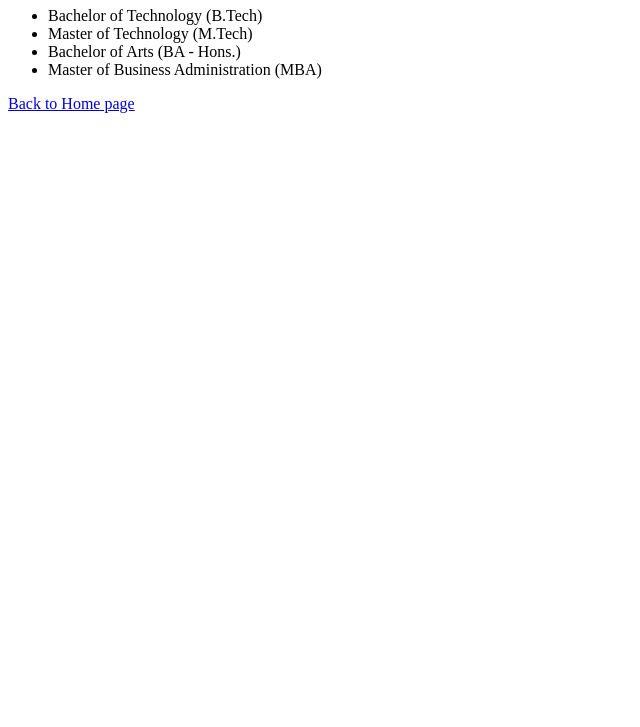
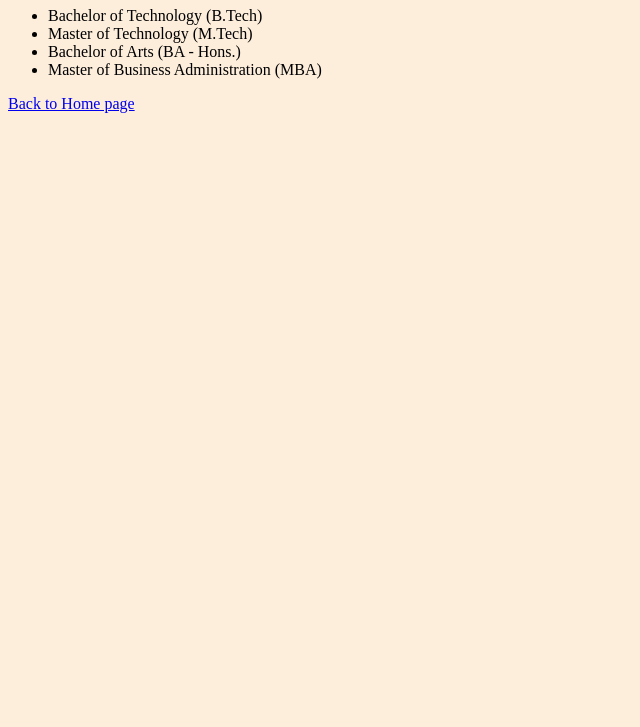
Before and after one commit to Priyansh-0704/PDEU-Website, a plain HTML site: page courses.html in a window 1280 px wide. Shown: the part 73-800 px from the top of the page, without its empty margins (0-640 px from the left). Drawn offline with Linux system fonts and the light colour scheme.

Commit message:
css to all files

```diff
--- a/courses.html
+++ b/courses.html
@@ -2,6 +2,12 @@
 <html>
 <head>
     <title>Course Details</title>
+    <style>
+        *
+        {
+            background-color: rgb(253, 237, 219);
+        }
+    </style>
 </head>
 <body>
     <h1>Course Details</h1>
```
Also changed, not shown: departments.html (+6 -0 lines), faculties.html (+6 -0 lines), css1.png (added), css2.png (added), css3.png (added), css4.png (added), css5.png (added), css6.png (added).
